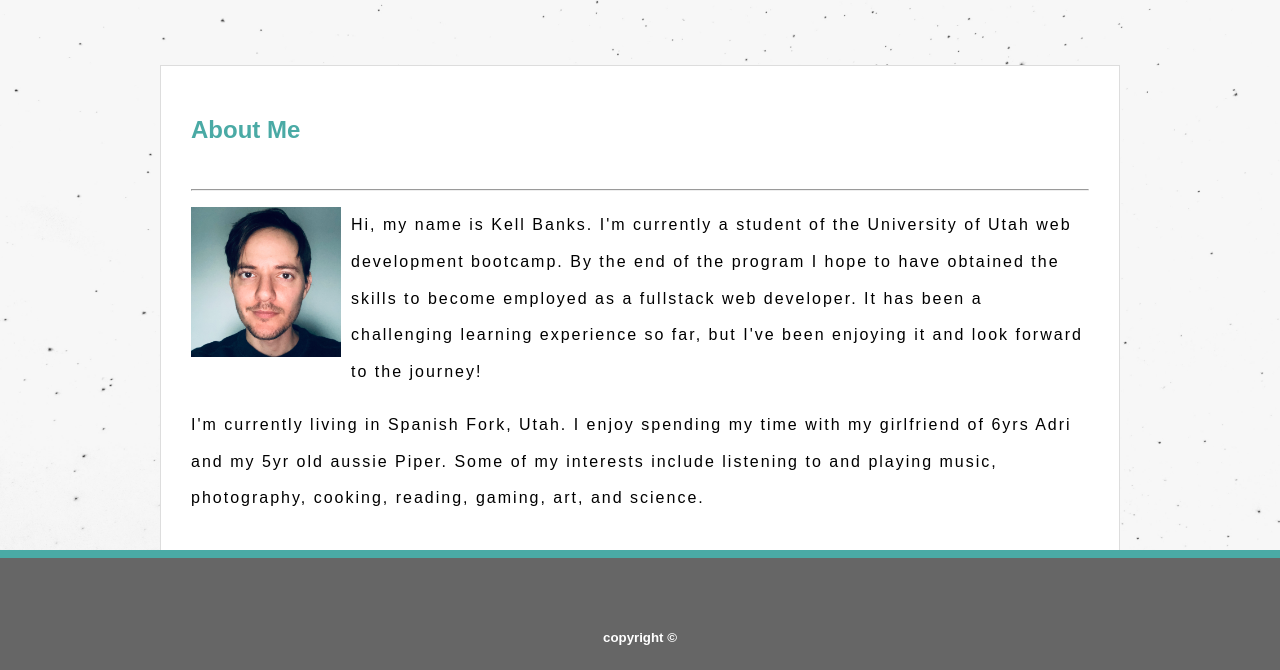
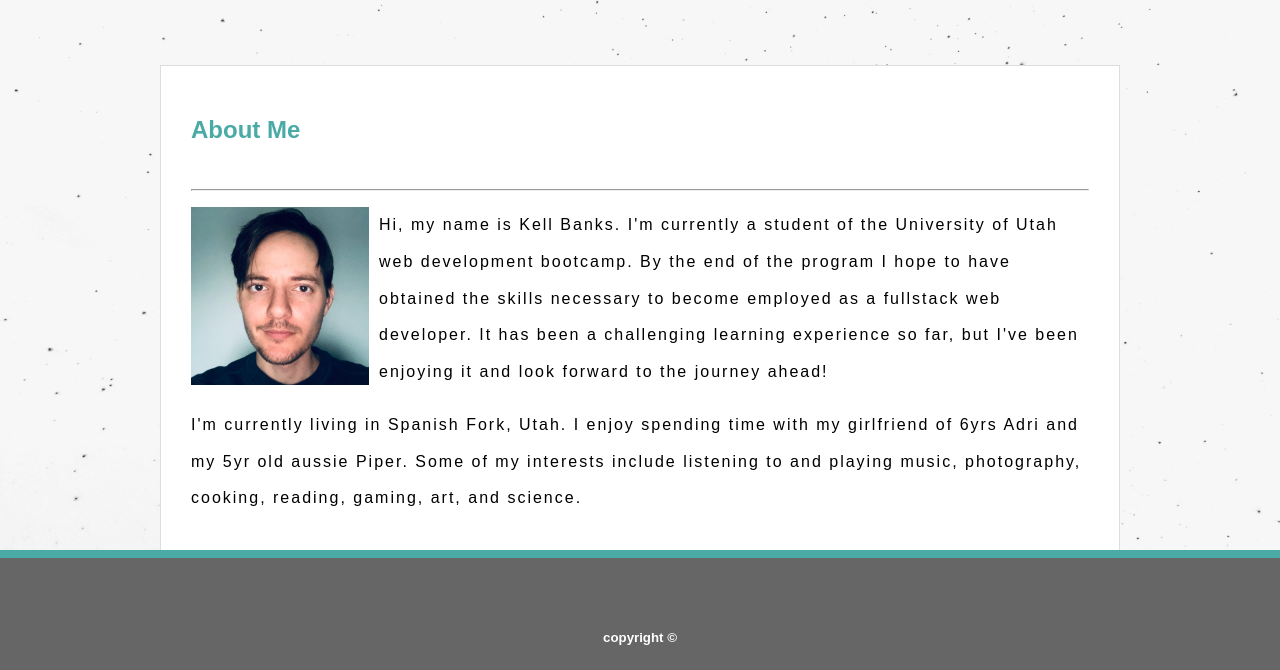
Before and after one commit to Kell-B/Basic-Portfolio, a plain HTML site: page index.html in a window 1280 px wide. Shown: the part 130-800 px from the top of the page. Drawn offline with Linux system fonts and the light colour scheme.

Commit message:
changed the size of profile img and changed some text

```diff
--- a/index.html
+++ b/index.html
@@ -10,7 +10,6 @@
 </head>
 
 <body>
-
     <header class="fixed">
          <div class="topnav" style="float:right">
             <h1>Kell Banks</h1>
@@ -30,14 +29,14 @@
             <hr>
 
                 <p><img src="assets/images/Kells profile pic.jpg"
-                    alt="Profile picture for Kell Banks" style="width:150px;height:150px;">
+                    alt="Profile picture for Kell Banks" style="width:178px;height:178px;">
                     Hi, my name is Kell Banks. I'm currently a student of the University
                 of Utah web development bootcamp. By the end of the program I hope to
-                have obtained the skills to become employed as a fullstack web
+                have obtained the skills necessary to become employed as a fullstack web
                 developer. It has been a challenging learning experience so far, but I've been enjoying it and
-                look forward to the journey! </p>
+                look forward to the journey ahead! </p>
 
-                <p> I'm currently living in Spanish Fork, Utah. I enjoy spending my time
+                <p> I'm currently living in Spanish Fork, Utah. I enjoy spending time
                 with my girlfriend of 6yrs Adri and my 5yr old aussie Piper. Some of my
                 interests include listening to and playing music, photography, cooking,
                 reading, gaming, art, and science. </p>
```
Also changed, not shown: assets/images/abstract1.jpg (deleted), assets/images/abstract2.jpg (deleted), assets/images/abstract3.jpg (deleted), assets/images/abstract4.jpg (deleted), assets/images/abstract5.jpg (deleted), assets/images/abstract6.jpg (deleted).
